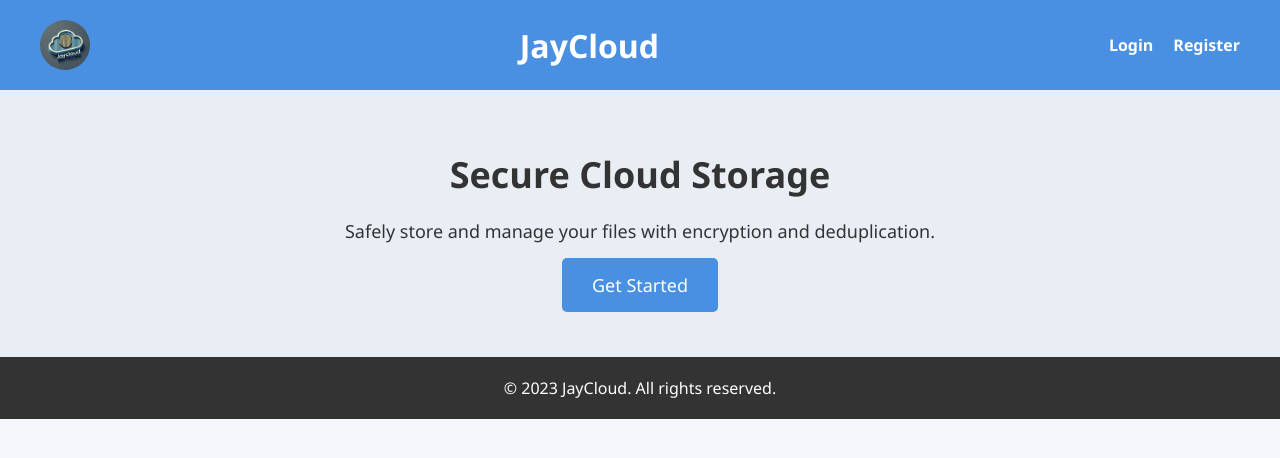
After one commit to Momoyeyu/JayCloud, a Flask app: template templates/home.html in a window 1280 px wide. The commit adds this page. Shown: the top 458 px of the page. Run offline with Flask 3, Linux system fonts and the light colour scheme; the template is opened without the code that fills it, so the values that code supplies are empty.

Commit message:
update front end

```diff
--- a/app.py
+++ b/app.py
@@ -29,7 +29,10 @@ if not os.path.exists(UPLOAD_FOLDER):
     os.makedirs(UPLOAD_FOLDER)
 
 # Allowed file extensions
-ALLOWED_EXTENSIONS = {'txt', 'pdf', 'png', 'jpg', 'jpeg', 'gif'}
+ALLOWED_EXTENSIONS = {
+    'txt', 'pdf', 'png', 'jpg', 'jpeg', 'gif', 'webp',
+    'c', 'cpp', 'py', 'rb', 'go', 'kt', 'java', 'js', 'html', 'css', 'php', 'cs', 'swift', 'rs', 'ts', 'sh', 'bat'
+}
 
 def allowed_file(filename):
     """Check if the file has an allowed extension."""
@@ -102,7 +105,7 @@ def register():
             flash('Username already exists. Please choose a different one.')
             return redirect(url_for('register'))
         # Create new user
-        hashed_password = generate_password_hash(password)  # Corrected line
+        hashed_password = generate_password_hash(password)
         new_user = User(username=username, password=hashed_password)
         db.session.add(new_user)
         db.session.commit()
@@ -121,7 +124,7 @@ def login():
         if user and check_password_hash(user.password, password):
             login_user(user)
             flash('Login successful!')
-            return redirect(url_for('index'))
+            return redirect(url_for('dashboard'))
         else:
             flash('Invalid username or password.')
             return redirect(url_for('login'))
@@ -133,7 +136,7 @@ def logout():
     """User logout."""
     logout_user()
     flash('You have been logged out.')
-    return redirect(url_for('login'))
+    return redirect(url_for('index'))
 
 @app.route('/api/get_challenge', methods=['GET'])
 @login_required
@@ -202,9 +205,16 @@ def list_files():
     return jsonify({'status': 'success', 'files': files_data})
 
 @app.route('/', methods=['GET'])
+def index():
+    """Render the home page."""
+    if current_user.is_authenticated:
+        return redirect(url_for('dashboard'))
+    return render_template('home.html')
+
+@app.route('/dashboard', methods=['GET'])
 @login_required
-def index():
-    """Render the main page."""
+def dashboard():
+    """Render the main dashboard page."""
     return render_template('index.html')
 
 if __name__ == '__main__':
--- a/static/css/styles.css
+++ b/static/css/styles.css
@@ -28,6 +28,9 @@ header .container {
 
 .logo {
     height: 50px;
+    width: 50px; /* 确保宽高相等 */
+    border-radius: 50%;
+    overflow: hidden;
 }
 
 nav ul {
--- /dev/null
+++ b/templates/home.html
@@ -0,0 +1,39 @@
+<!DOCTYPE html>
+<html lang="en">
+<head>
+    <meta charset="UTF-8">
+    <title>Welcome to JayCloud</title>
+    <link rel="stylesheet" href="{{ url_for('static', filename='css/styles.css') }}">
+    <link rel="icon" href="{{ url_for('static', filename='images/logo.webp') }}">
+</head>
+<body>
+    <header>
+        <div class="container">
+            <img src="{{ url_for('static', filename='images/logo.webp') }}" alt="JayCloud Logo" class="logo">
+            <h1>JayCloud</h1>
+            <nav>
+                <ul>
+                    <li><a href="{{ url_for('login') }}">Login</a></li>
+                    <li><a href="{{ url_for('register') }}">Register</a></li>
+                </ul>
+            </nav>
+        </div>
+    </header>
+
+    <main>
+        <section class="hero">
+            <div class="container">
+                <h2>Secure Cloud Storage</h2>
+                <p>Safely store and manage your files with encryption and deduplication.</p>
+                <a href="{{ url_for('register') }}" class="btn">Get Started</a>
+            </div>
+        </section>
+    </main>
+
+    <footer>
+        <div class="container">
+            <p>&copy; 2023 JayCloud. All rights reserved.</p>
+        </div>
+    </footer>
+</body>
+</html>
--- a/templates/index.html
+++ b/templates/index.html
@@ -2,7 +2,7 @@
 <html lang="en">
 <head>
     <meta charset="UTF-8">
-    <title>JayCloud - Secure Cloud Storage</title>
+    <title>JayCloud - Dashboard</title>
     <link rel="stylesheet" href="{{ url_for('static', filename='css/styles.css') }}">
     <link rel="icon" href="{{ url_for('static', filename='images/logo.webp') }}">
 </head>
@@ -13,7 +13,7 @@
             <h1>JayCloud</h1>
             <nav>
                 <ul>
-                    <li><a href="#">Home</a></li>
+                    <li><a href="{{ url_for('dashboard') }}">Home</a></li>
                     <li><a href="#upload-section">Upload</a></li>
                     <li><a href="#files-section">Your Files</a></li>
                     <li><a href="{{ url_for('logout') }}">Logout</a></li>
```
Also changed, not shown: 2 other files.
